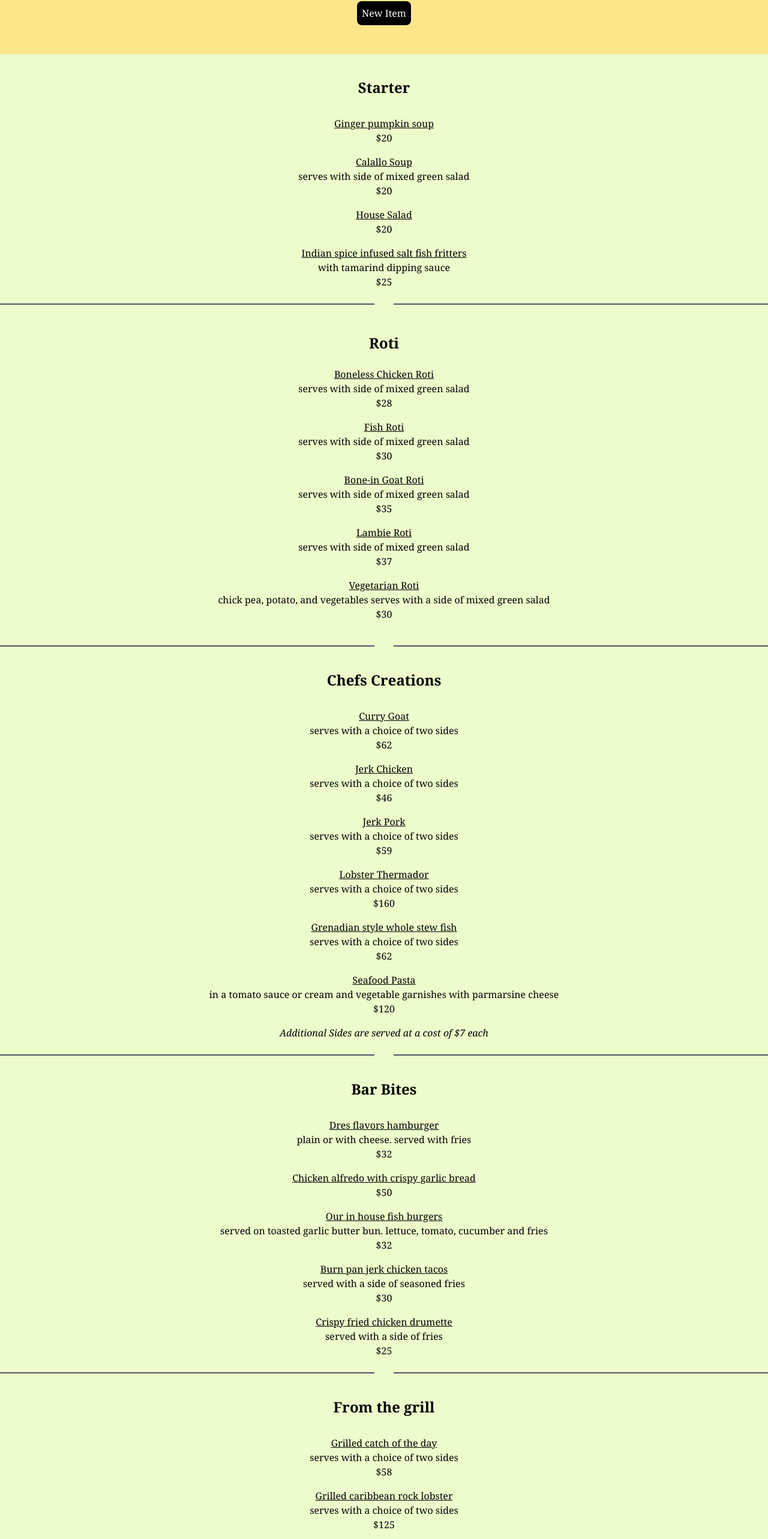
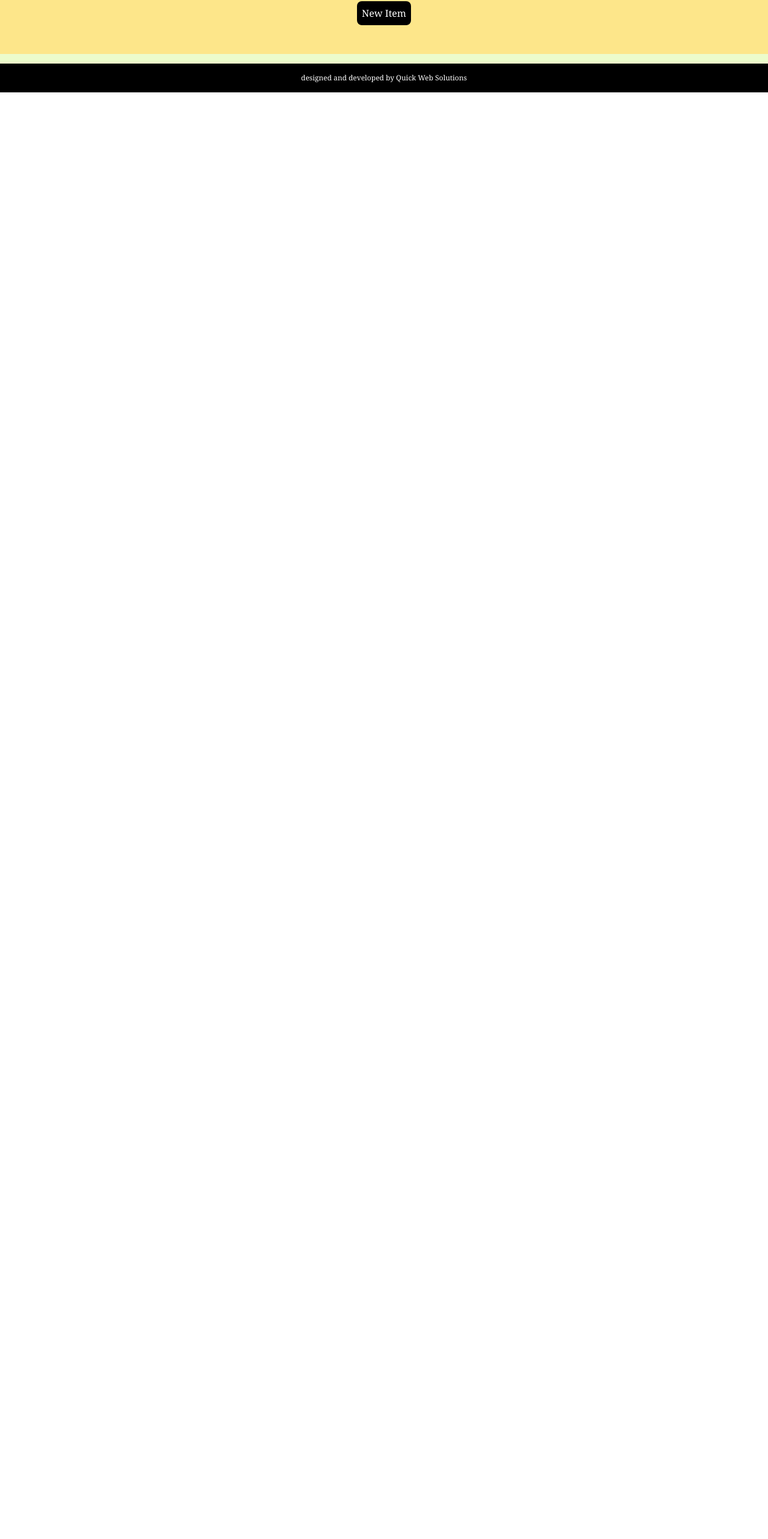
Before and after one commit to kirran01/restaurant, a React (Vite) app: page /menu in a window 1280 px wide. Shown: the part 214-2780 px from the top of the page at 60% size. After the commit the page ends 800 px from the top, so only its background shows below. Built offline with nearby package versions, Linux system fonts and the light colour scheme.

Commit message:
menu forms for adding food

```diff
--- /dev/null
+++ b/src/components/foodItem.jsx
@@ -0,0 +1,16 @@
+import React, { useState } from 'react';
+
+const FoodItem = () => {
+    const foodInput = useState[{
+        foodPrice: '',
+        foodName:''
+    }]
+    return (
+        <div className='flex flex-col border-2'>
+            <p>Name</p>
+            <p>Cost</p>
+        </div>
+    );
+}
+
+export default FoodItem;
--- a/src/pages/menu.jsx
+++ b/src/pages/menu.jsx
@@ -1,293 +1,76 @@
 import Foot from '../components/footer'
+import Modal from 'react-modal';
+import foodItem from '../components/foodItem'
+import { useState } from 'react';
 
 
 const Menu = () => {
+    const [menuItems, setMenuItems] = useState([])
+    const [modalIsOpen, setIsOpen] = useState(false);
+    const [error, setError] = useState(false)
+    const [foodInput, setFoodInput] = useState({
+        foodName: '',
+        foodPrice: '',
+        foodCategory: ''
+    })
+    const handleFoodInput = (e) => {
+        setFoodInput({ ...foodInput, [e.target.name]: e.target.value })
+    }
+    const customStyles = {
+        content: {
+            borderRadius: '10px',
+            top: '50%',
+            left: '50%',
+            right: 'auto',
+            bottom: 'auto',
+            marginRight: '-50%',
+            transform: 'translate(-50%, -50%)',
+        },
+    }
+    function openModal() {
+        setIsOpen(true);
+    }
+    function closeModal() {
+        setIsOpen(false);
+        setError(false)
+        setFoodInput({
+            foodName: '',
+            foodPrice: ''
+        })
+    }
     return (
         <div className="pt-14 font-serif bg-lime-100">
             <div className="bg-amber-200 p-4 py-10 flex flex-col items-center">
                 <p className="text-lg font-bold lg:text-3xl md:text-3xl text-center my-4">Menu</p>
                 <p className="text-center text-sm lg:text-sm my-2">explore our creations...</p>
-                <button className="text-center bg-black hover:bg-slate-800 text-white p-2 m-2 mt-4 rounded-lg"onClick={console.log("menu item button")}>New Item</button>
+                <button className="text-center bg-black hover:bg-slate-800 text-white p-2 m-2 mt-4 rounded-lg" onClick={openModal}>New Item</button>
             </div>
-            <div className="flex flex-col text-center py-4">
                 <div className="flex flex-col text-center">
-                    <div >
-                        <p className="font-bold lg:text-2xl p-6">Starter</p>
-                    </div>
-                    <div className="m-2">
-                        <div>
-                            <p className="underline">Ginger pumpkin soup</p>
+
+            </div>
+            <Modal
+                isOpen={modalIsOpen}
+                onRequestClose={closeModal}
+                style={customStyles}
+            >
+                <div className='flex font-serif flex-col items-center'>
+                    <form action="" className='flex flex-col items-center'>
+                        <div className='flex flex-col items-center'>
+                            <label>Food name</label>
+                            <input type="text"  onChange={handleFoodInput} value={foodInput.foodName} name={"foodName"} className='border-2' />
                         </div>
-                        <div>
-                            <p>$20</p>
+                        <div className='flex flex-col items-center'>
+                            <label>Food price</label>
+                            <input type="text" value={foodInput.foodPrice} className='border-2' onChange={handleFoodInput} name={'foodPrice'} />
                         </div>
-                    </div>
-                    <div className="m-2">
-                        <div>
-                            <p className="underline">Calallo Soup</p>
+                        <div className='flex flex-col items-center'>
+                            <label >Category</label>
+                            <input type="text" value={foodInput.foodCategory} className='border-2' onChange={handleFoodInput} name={'foodCategory'} />
                         </div>
-                        <div>
-                            <p>serves with side of mixed green salad</p>
-                            <p>$20</p>
-                        </div>
-                    </div>
-                    <div className="m-2">
-                        <div>
-                            <p className="underline">House Salad</p>
-                        </div>
-                        <div>
-                            <p>$20</p>
-                        </div>
-                    </div>
-                    <div className="m-2">
-                        <div>
-                            <p className="underline">Indian spice infused salt fish fritters</p>
-                        </div>
-                        <div>
-                            <p>with tamarind dipping sauce</p>
-                            <p>$25</p>
-                        </div>
-                    </div>
+                        <button className='border-2 p-2 m-2'>Submit</button>
+                    </form>
                 </div>
-                <div className="flex items-center justify-center my-4">
-                    <hr className="border-t-2 border-gray-600 flex-grow" />
-                    <span className="mx-4">
-                        <i className="fas fa-star text-yellow-500"></i>
-                    </span>
-                    <hr className="border-t-2 border-gray-600 flex-grow" />
-                </div>
-                <div className="m-2">
-                    <div className="p-6">
-                        <p className="font-bold lg:text-2xl">Roti</p>
-                    </div>
-                    <div>
-                        <p className="underline">Boneless Chicken Roti</p>
-                    </div>
-                    <div>
-                        <p>serves with side of mixed green salad</p>
-                        <p>$28</p>
-                    </div>
-                </div>
-                <div className="m-2">
-                    <div>
-                        <p className="underline">Fish Roti</p>
-                    </div>
-                    <div>
-                        <p>serves with side of mixed green salad</p>
-                        <p>$30</p>
-                    </div>
-                </div>
-                <div className="m-2">
-                    <div>
-                        <p className="underline">Bone-in Goat Roti</p>
-                    </div>
-                    <div>
-                        <p>serves with side of mixed green salad</p>
-                        <p>$35</p>
-                    </div>
-                </div>
-                <div className="m-2">
-                    <div>
-                        <p className="underline">Lambie Roti</p>
-                    </div>
-                    <div>
-                        <p>serves with side of mixed green salad</p>
-                        <p>$37</p>
-                    </div>
-                </div>
-                <div className="m-2">
-                    <div>
-                        <p className="underline">Vegetarian Roti</p>
-                    </div>
-                    <div>
-                        <p>chick pea, potato, and vegetables serves with a side of mixed green salad</p>
-                        <p>$30</p>
-                    </div>
-                </div>
-            </div>
-            <div className="flex items-center justify-center my-4">
-                <hr className="border-t-2 border-gray-600 flex-grow" />
-                <span className="mx-4">
-                    <i className="fas fa-star text-yellow-500"></i>
-                </span>
-                <hr className="border-t-2 border-gray-600 flex-grow" />
-            </div>
-            <div className="flex flex-col text-center">
-                <div className="p-6 lg:text-2xl" >
-                    <p className="font-bold">Chefs Creations</p>
-                </div>
-                <div className="m-2">
-                    <div>
-                        <p className="underline">Curry Goat</p>
-                    </div>
-                    <div>
-                        <p>serves with a choice of two sides</p>
-                        <p>$62</p>
-                    </div>
-                </div>
-                <div className="m-2">
-                    <div>
-                        <p className="underline">Jerk Chicken</p>
-                    </div>
-                    <div>
-                        <p>serves with a choice of two sides</p>
-                        <p>$46</p>
-                    </div>
-                </div>
-                <div className="m-2">
-                    <div>
-                        <p className="underline">Jerk Pork</p>
-                    </div>
-                    <div>
-                        <p>serves with a choice of two sides</p>
-                        <p>$59</p>
-                    </div>
-                </div>
-                <div className="m-2">
-                    <div>
-                        <p className="underline">Lobster Thermador</p>
-                    </div>
-                    <div>
-                        <p>serves with a choice of two sides</p>
-                        <p>$160</p>
-                    </div>
-                </div>
-                <div className="m-2">
-                    <div>
-                        <p className="underline">Grenadian style whole stew fish</p>
-                    </div>
-                    <div>
-                        <p>serves with a choice of two sides</p>
-                        <p>$62</p>
-                    </div>
-                </div>
-                <div className="m-2">
-                    <div>
-                        <p className="underline">Seafood Pasta</p>
-                    </div>
-                    <div>
-                        <p>in a tomato sauce or cream and vegetable garnishes with parmarsine cheese</p>
-                        <p>$120</p>
-                    </div>
-                </div>
-                <div className="m-2">
-                    <div>
-                        <p className="italic">Additional Sides are served at a cost of $7 each</p>
-                    </div>
-                </div>
-            </div>
-            <div className="flex items-center justify-center my-4">
-                <hr className="border-t-2 border-gray-600 flex-grow" />
-                <span className="mx-4">
-                    <i className="fas fa-star text-yellow-500"></i>
-                </span>
-                <hr className="border-t-2 border-gray-600 flex-grow" />
-            </div>
-            <div className="flex flex-col text-center">
-                <div >
-                    <p className="font-bold lg:text-2xl p-6">Bar Bites</p>
-                </div>
-                <div className="m-2">
-                    <div>
-                        <p className="underline">Dres flavors hamburger</p>
-                    </div>
-                    <div>
-                        <p>plain or with cheese. served with fries</p>
-                        <p>$32</p>
-                    </div>
-                </div>
-                <div className="m-2">
-                    <div>
-                        <p className="underline">Chicken alfredo with crispy garlic bread</p>
-                    </div>
-                    <div>
-                        <p>$50</p>
-                    </div>
-                </div>
-                <div className="m-2">
-                    <div>
-                        <p className="underline">Our in house fish burgers</p>
-                    </div>
-                    <div>
-                        <p>served on toasted garlic butter bun. lettuce, tomato, cucumber and fries</p>
-                        <p>$32</p>
-                    </div>
-                </div>
-                <div className="m-2">
-                    <div>
-                        <p className="underline">Burn pan jerk chicken tacos</p>
-                    </div>
-                    <div>
-                        <p>served with a side of seasoned fries</p>
-                        <p>$30</p>
-                    </div>
-                </div>
-                <div className="m-2">
-                    <div>
-                        <p className="underline">Crispy fried chicken drumette</p>
-                    </div>
-                    <div>
-                        <p>served with a side of fries</p>
-                        <p>$25</p>
-                    </div>
-                </div>
-            </div>
-            <div className="flex items-center justify-center my-4">
-                <hr className="border-t-2 border-gray-600 flex-grow" />
-                <span className="mx-4">
-                    <i className="fas fa-star text-yellow-500"></i>
-                </span>
-                <hr className="border-t-2 border-gray-600 flex-grow" />
-            </div>
-            <div className="flex flex-col text-center pb-4">
-                <div>
-                    <p className="font-bold lg:text-2xl p-6">From the grill</p>
-                </div>
-                <div className="m-2">
-                    <div>
-                        <p className="underline">Grilled catch of the day</p>
-                    </div>
-                    <div>
-                        <p>serves with a choice of two sides</p>
-                        <p>$58</p>
-                    </div>
-                </div>
-                <div className="m-2">
-                    <div>
-                        <p className="underline">Grilled caribbean rock lobster</p>
-                    </div>
-                    <div>
-                        <p>serves with a choice of two sides</p>
-                        <p>$125</p>
-                    </div>
-                </div>
-                <div className="m-2">
-                    <div>
-                        <p className="underline">Bone-in Goat Roti</p>
-                    </div>
-                    <div>
-                        <p>serves with side of mixed green salad</p>
-                        <p>$35</p>
-                    </div>
-                </div>
-                <div className="m-2">
-                    <div>
-                        <p className="underline">Grilled breast of chicken</p>
-                    </div>
-                    <div>
-                        <p>serves with a choice of two sides</p>
-                        <p>$46</p>
-                    </div>
-                </div>
-                <div className="m-2">
-                    <div>
-                        <p className="underline">Additional sides are available at a cost of $7</p>
-                    </div>
-                    <div>
-                        <p>please ask your server what they are</p>
-                    </div>
-                </div>
-            </div>
+            </Modal>
             <div className='pt-4'>
                 <Foot />
             </div>
```
